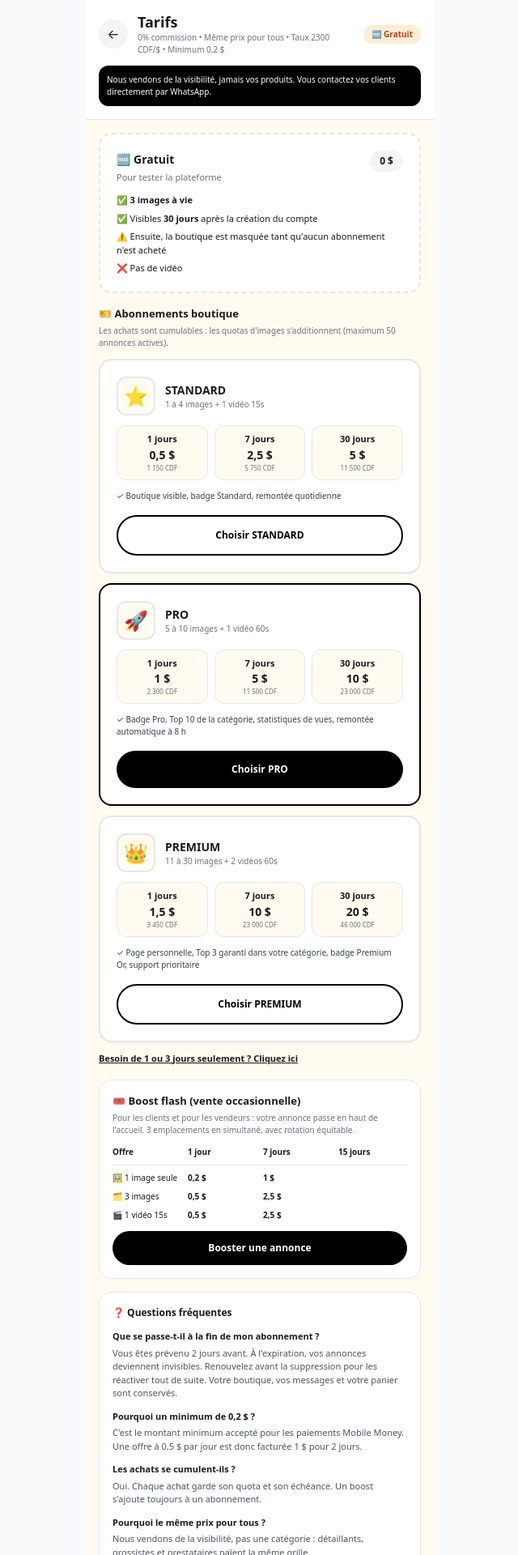
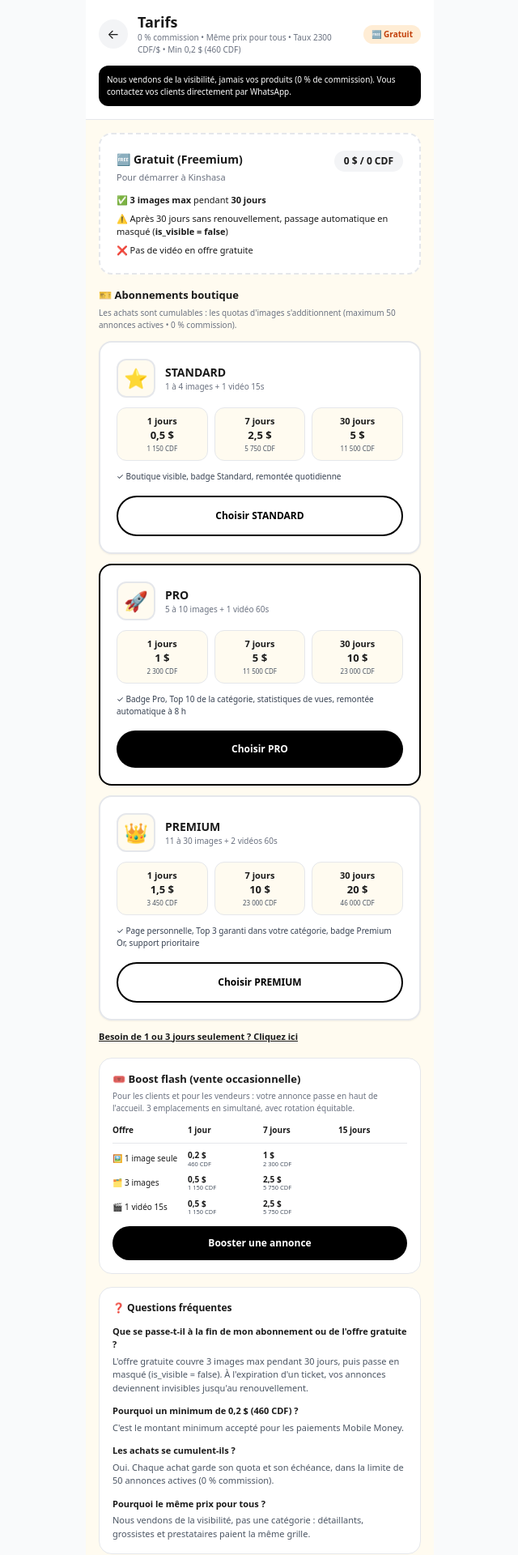
Before and after one commit to kongolokelvin47-cmd/Wenze-pwa, a Next.js app: page /tarifs in a window 1280 px wide. Shown: the top 1920 px of the page at 81% size, without its empty margins (319-959 px from the left). Built offline with nearby package versions, Linux system fonts and the light colour scheme.

Commit message:
Refactor Tarifs component and update UI
Refactor Tarifs component to TarifsPage, update subscription logic and UI elements.

```diff
--- a/app/tarifs/page.tsx
+++ b/app/tarifs/page.tsx
@@ -1,4 +1,5 @@
 "use client";
+
 import { useEffect, useState } from "react";
 import Link from "next/link";
 import {
@@ -12,17 +13,34 @@ import {
   PAIEMENT_MINIMUM_USD,
   verifierAbonnement,
   toCDFString,
-  usd
+  usd,
 } from "@/lib/paiement";
 
-export default function Tarifs() {
+const PLAFOND_ACTIVES = Math.min(50, Number(MAX_ANNONCES_ACTIVES || 50));
+const MAX_FREE_IMAGES = Math.min(3, Number(FREEMIUM?.maxImages || 3));
+const FREE_DAYS = Number(FREEMIUM?.dureeJours || 30);
+const MIN_USD = Number(PAIEMENT_MINIMUM_USD || 1);
+
+export default function TarifsPage() {
   const [ab, setAb] = useState<any>(null);
   const [showCourtes, setShowCourtes] = useState(false);
 
-  useEffect(() => {
+  const refresh = () => {
     try {
       setAb(verifierAbonnement());
     } catch {}
+  };
+
+  useEffect(() => {
+    refresh();
+    if (typeof window === "undefined") return;
+    const onSync = () => refresh();
+    window.addEventListener("storage", onSync);
+    window.addEventListener("wenze_abonnements_updated", onSync);
+    return () => {
+      window.removeEventListener("storage", onSync);
+      window.removeEventListener("wenze_abonnements_updated", onSync);
+    };
   }, []);
 
   const palierIds = Object.keys(PALIERS);
@@ -31,17 +49,35 @@ export default function Tarifs() {
     <div className="max-w-[430px] mx-auto min-h-screen bg-[#FFFBF0] pb-28">
       <header className="sticky top-0 bg-white/95 backdrop-blur z-20 p-4 border-b">
         <div className="flex items-center gap-3">
-          <Link href="/" className="w-9 h-9 bg-gray-100 rounded-full flex items-center justify-center">←</Link>
-          <div className="flex-1">
+          <Link
+            href="/"
+            className="w-9 h-9 bg-gray-100 rounded-full flex items-center justify-center"
+          >
+            ←
+          </Link>
+          <div className="flex-1 min-w-0">
             <h1 className="font-black text-[18px] leading-tight">Tarifs</h1>
-            <p className="text-[10px] text-gray-500">0% commission • Même prix pour tous • Taux {TAUX_CDF} CDF/$ • Minimum {usd(PAIEMENT_MINIMUM_USD)}</p>
+            <p className="text-[10px] text-gray-500">
+              0 % commission • Même prix pour tous • Taux {TAUX_CDF} CDF/$ • Min{" "}
+              {usd(MIN_USD)} ({toCDFString(MIN_USD)})
+            </p>
           </div>
-          <span className={"text-[10px] px-2.5 py-1 rounded-full font-black " + (ab?.isCache ? "bg-red-100 text-red-700" : ab?.isPaye ? "bg-black text-white" : "bg-orange-100 text-orange-700")}>
+          <span
+            className={
+              "text-[10px] px-2.5 py-1 rounded-full font-black shrink-0 " +
+              (ab?.isCache
+                ? "bg-red-100 text-red-700"
+                : ab?.isPaye
+                ? "bg-black text-white"
+                : "bg-orange-100 text-orange-700")
+            }
+          >
             {ab?.badge || "🆓"} {ab?.palierId || "Gratuit"}
           </span>
         </div>
         <p className="mt-3 bg-black text-white rounded-xl p-2.5 text-[10px]">
-          Nous vendons de la visibilité, jamais vos produits. Vous contactez vos clients directement par WhatsApp.
+          Nous vendons de la visibilité, jamais vos produits (0 % de
+          commission). Vous contactez vos clients directement par WhatsApp.
         </p>
       </header>
 
@@ -49,22 +85,35 @@ export default function Tarifs() {
         <div className="bg-white border-2 border-dashed rounded-2xl p-5">
           <div className="flex justify-between items-start">
             <div>
-              <p className="font-black text-[14px]">🆓 Gratuit</p>
-              <p className="text-[11px] text-gray-500 mt-1">Pour tester la plateforme</p>
+              <p className="font-black text-[14px]">🆓 Gratuit (Freemium)</p>
+              <p className="text-[11px] text-gray-500 mt-1">
+                Pour démarrer à Kinshasa
+              </p>
             </div>
-            <span className="bg-gray-100 px-3 py-1 rounded-full text-[12px] font-black">0 $</span>
+            <span className="bg-gray-100 px-3 py-1 rounded-full text-[12px] font-black">
+              0 $ / {toCDFString(0)}
+            </span>
           </div>
           <ul className="mt-3 space-y-1.5 text-[11px]">
-            <li>✅ <b>{FREEMIUM.maxImages} images à vie</b></li>
-            <li>✅ Visibles <b>{FREEMIUM.dureeJours} jours</b> après la création du compte</li>
-            <li>⚠️ Ensuite, la boutique est masquée tant qu'aucun abonnement n'est acheté</li>
-            <li>❌ Pas de vidéo</li>
+            <li>
+              ✅ <b>{MAX_FREE_IMAGES} images max</b> pendant{" "}
+              <b>{FREE_DAYS} jours</b>
+            </li>
+            <li>
+              ⚠️ Après {FREE_DAYS} jours sans renouvellement, passage automatique
+              en masqué (<b>is_visible = false</b>)
+            </li>
+            <li>❌ Pas de vidéo en offre gratuite</li>
           </ul>
         </div>
 
         <div>
           <p className="font-black text-[13px]">🎫 Abonnements boutique</p>
-          <p className="text-[10px] text-gray-500 mt-1">Les achats sont cumulables : les quotas d'images s'additionnent (maximum {MAX_ANNONCES_ACTIVES} annonces actives).</p>
+          <p className="text-[10px] text-gray-500 mt-1">
+            Les achats sont cumulables : les quotas d&apos;images
+            s&apos;additionnent (maximum {PLAFOND_ACTIVES} annonces actives • 0 %
+            commission).
+          </p>
 
           <div className="mt-3 grid gap-3">
             {palierIds.map((k) => {
@@ -72,21 +121,38 @@ export default function Tarifs() {
               const normales = p.durees.filter((d: any) => !d.courte);
               const courtes = p.durees.filter((d: any) => d.courte);
               return (
-                <div key={k} className={"bg-white border-2 rounded-2xl p-5 shadow-sm " + (k === "PRO" ? "border-black" : "")}>
+                <div
+                  key={k}
+                  className={
+                    "bg-white border-2 rounded-2xl p-5 shadow-sm " +
+                    (k === "PRO" ? "border-black" : "")
+                  }
+                >
                   <div className="flex gap-3 items-center">
-                    <div className="w-12 h-12 bg-[#FFFBF0] border-2 rounded-xl flex items-center justify-center text-2xl">{p.badge}</div>
+                    <div className="w-12 h-12 bg-[#FFFBF0] border-2 rounded-xl flex items-center justify-center text-2xl">
+                      {p.badge}
+                    </div>
                     <div>
                       <p className="font-black text-[14px]">{k}</p>
-                      <p className="text-[10px] text-gray-500">{p.imagesMin} à {p.imagesMax} images + {p.videos}</p>
+                      <p className="text-[10px] text-gray-500">
+                        {p.imagesMin} à {p.imagesMax} images + {p.videos}
+                      </p>
                     </div>
                   </div>
 
                   <div className="mt-3 grid grid-cols-3 gap-2">
                     {normales.map((d: any) => (
-                      <div key={d.id} className="border rounded-xl p-2 text-center bg-[#FFFBF0]">
+                      <div
+                        key={d.id}
+                        className="border rounded-xl p-2 text-center bg-[#FFFBF0]"
+                      >
                         <p className="font-black text-[11px]">{d.jours} jours</p>
-                        <p className="font-black text-[14px]">{usd(d.prixUSD)}</p>
-                        <p className="text-[8px] text-gray-500">{toCDFString(d.prixUSD)}</p>
+                        <p className="font-black text-[13px]">
+                          {usd(d.prixUSD)}
+                        </p>
+                        <p className="text-[8px] text-gray-600">
+                          {toCDFString(d.prixUSD)}
+                        </p>
                       </div>
                     ))}
                   </div>
@@ -94,22 +160,53 @@ export default function Tarifs() {
                   {showCourtes && courtes.length > 0 ? (
                     <div className="mt-2 grid grid-cols-3 gap-2">
                       {courtes.map((d: any) => (
-                        <div key={d.id} className="border border-dashed rounded-xl p-2 text-center">
-                          <p className="font-black text-[11px]">{d.jours} jour{d.jours > 1 ? "s" : ""}</p>
-                          <p className="font-black text-[13px]">{usd(d.prixUSD)}</p>
-                          {d.prixAffiche ? <p className="text-[7px] text-gray-500">{usd(d.prixAffiche)}/jour, minimum 1 $</p> : null}
+                        <div
+                          key={d.id}
+                          className="border border-dashed rounded-xl p-2 text-center"
+                        >
+                          <p className="font-black text-[11px]">
+                            {d.jours} jour{d.jours > 1 ? "s" : ""}
+                          </p>
+                          <p className="font-black text-[12px]">
+                            {usd(d.prixUSD)}
+                          </p>
+                          <p className="text-[8px] text-gray-600">
+                            {toCDFString(d.prixUSD)}
+                          </p>
                         </div>
                       ))}
                     </div>
                   ) : null}
 
                   <ul className="mt-3 space-y-1 text-[10px] text-gray-700">
-                    {k === "STANDARD" ? <li>✓ Boutique visible, badge Standard, remontée quotidienne</li> : null}
-                    {k === "PRO" ? <li>✓ Badge Pro, Top 10 de la catégorie, statistiques de vues, remontée automatique à 8 h</li> : null}
-                    {k === "PREMIUM" ? <li>✓ Page personnelle, Top 3 garanti dans votre catégorie, badge Premium Or, support prioritaire</li> : null}
+                    {k === "STANDARD" ? (
+                      <li>
+                        ✓ Boutique visible, badge Standard, remontée quotidienne
+                      </li>
+                    ) : null}
+                    {k === "PRO" ? (
+                      <li>
+                        ✓ Badge Pro, Top 10 de la catégorie, statistiques de
+                        vues, remontée automatique à 8 h
+                      </li>
+                    ) : null}
+                    {k === "PREMIUM" ? (
+                      <li>
+                        ✓ Page personnelle, Top 3 garanti dans votre catégorie,
+                        badge Premium Or, support prioritaire
+                      </li>
+                    ) : null}
                   </ul>
 
-                  <Link href={"/abonnement?palier=" + k} className={"mt-4 block w-full text-center py-3.5 rounded-full font-black text-[12px] " + (k === "PRO" ? "bg-black text-white" : "bg-white border-2 border-black text-black")}>
+                  <Link
+                    href={"/abonnement?palier=" + encodeURIComponent(k)}
+                    className={
+                      "mt-4 block w-full text-center py-3.5 rounded-full font-black text-[12px] " +
+                      (k === "PRO"
+                        ? "bg-black text-white"
+                        : "bg-white border-2 border-black text-black")
+                    }
+                  >
                     Choisir {k}
                   </Link>
                 </div>
@@ -117,60 +214,116 @@ export default function Tarifs() {
             })}
           </div>
 
-          <button type="button" onClick={() => setShowCourtes(!showCourtes)} className="mt-3 text-[11px] underline font-bold">
-            {showCourtes ? "Masquer les durées de 1 et 3 jours" : "Besoin de 1 ou 3 jours seulement ? Cliquez ici"}
+          <button
+            type="button"
+            onClick={() => setShowCourtes(!showCourtes)}
+            className="mt-3 text-[11px] underline font-bold"
+          >
+            {showCourtes
+              ? "Masquer les durées de 1 et 3 jours"
+              : "Besoin de 1 ou 3 jours seulement ? Cliquez ici"}
           </button>
         </div>
 
         <div className="bg-white border rounded-2xl p-4">
-          <p className="font-black text-[13px]">🎟️ Boost flash (vente occasionnelle)</p>
+          <p className="font-black text-[13px]">
+            🎟️ Boost flash (vente occasionnelle)
+          </p>
           <p className="text-[10px] text-gray-500 mt-1">
-            Pour les clients et pour les vendeurs : votre annonce passe en haut de l'accueil. {EMPLACEMENTS_FLASH} emplacements en simultané, avec rotation équitable.
+            Pour les clients et pour les vendeurs : votre annonce passe en haut
+            de l&apos;accueil. {EMPLACEMENTS_FLASH} emplacements en simultané,
+            avec rotation équitable.
           </p>
           <div className="mt-3 space-y-2 text-[10px]">
-            <div className="grid grid-cols-4 gap-2 font-black border-b pb-2"><span>Offre</span><span>1 jour</span><span>7 jours</span><span>15 jours</span></div>
+            <div className="grid grid-cols-4 gap-2 font-black border-b pb-2">
+              <span>Offre</span>
+              <span>1 jour</span>
+              <span>7 jours</span>
+              <span>15 jours</span>
+            </div>
             {TYPES_OCC.map((t) => (
-              <div key={t.id} className="grid grid-cols-4 gap-2 items-center">
-                <span>{t.badge} {t.label}</span>
+              <div
+                key={t.id}
+                className="grid grid-cols-4 gap-2 items-center"
+              >
+                <span>
+                  {t.badge} {t.label}
+                </span>
                 {OCCASIONNEL.offres
                   .filter((o) => o.type === t.id)
                   .map((o) => (
-                    <span key={o.id} className="font-black">
+                    <span key={o.id} className="font-black leading-tight">
                       {usd(o.prixUSD)}
-                      {o.jours !== (o.dureeId === "1j" ? 1 : o.dureeId === "7j" ? 7 : 15) ? <span className="block text-[7px] font-normal text-gray-500">= {o.jours} jours</span> : null}
+                      <span className="block text-[7.5px] font-normal text-gray-600">
+                        {toCDFString(o.prixUSD)}
+                      </span>
                     </span>
                   ))}
               </div>
             ))}
           </div>
-          <Link href="/abonnement?mode=occasionnel" className="mt-3 block text-center bg-black text-white rounded-full py-3 font-black text-[12px]">Booster une annonce</Link>
+          <Link
+            href="/abonnement?mode=occasionnel"
+            className="mt-3 block text-center bg-black text-white rounded-full py-3 font-black text-[12px]"
+          >
+            Booster une annonce
+          </Link>
         </div>
 
         <div className="bg-white border rounded-2xl p-4">
           <p className="font-black text-[12px]">❓ Questions fréquentes</p>
           <div className="mt-3 space-y-3 text-[11px]">
             <div>
-              <p className="font-bold">Que se passe-t-il à la fin de mon abonnement ?</p>
-              <p className="text-gray-600 mt-1">Vous êtes prévenu 2 jours avant. À l'expiration, vos annonces deviennent invisibles. Renouvelez avant la suppression pour les réactiver tout de suite. Votre boutique, vos messages et votre panier sont conservés.</p>
+              <p className="font-bold">
+                Que se passe-t-il à la fin de mon abonnement ou de l&apos;offre
+                gratuite ?
+              </p>
+              <p className="text-gray-600 mt-1">
+                L&apos;offre gratuite couvre {MAX_FREE_IMAGES} images max
+                pendant {FREE_DAYS} jours, puis passe en masqué (is_visible =
+                false). À l&apos;expiration d&apos;un ticket, vos annonces
+                deviennent invisibles jusqu&apos;au renouvellement.
+              </p>
             </div>
             <div>
-              <p className="font-bold">Pourquoi un minimum de {usd(PAIEMENT_MINIMUM_USD)} ?</p>
-              <p className="text-gray-600 mt-1">C'est le montant minimum accepté pour les paiements Mobile Money. Une offre à 0,5 $ par jour est donc facturée 1 $ pour 2 jours.</p>
+              <p className="font-bold">
+                Pourquoi un minimum de {usd(MIN_USD)} ({toCDFString(MIN_USD)}) ?
+              </p>
+              <p className="text-gray-600 mt-1">
+                C&apos;est le montant minimum accepté pour les paiements Mobile
+                Money.
+              </p>
             </div>
             <div>
               <p className="font-bold">Les achats se cumulent-ils ?</p>
-              <p className="text-gray-600 mt-1">Oui. Chaque achat garde son quota et son échéance. Un boost s'ajoute toujours à un abonnement.</p>
+              <p className="text-gray-600 mt-1">
+                Oui. Chaque achat garde son quota et son échéance, dans la
+                limite de {PLAFOND_ACTIVES} annonces actives (0 % commission).
+              </p>
             </div>
             <div>
               <p className="font-bold">Pourquoi le même prix pour tous ?</p>
-              <p className="text-gray-600 mt-1">Nous vendons de la visibilité, pas une catégorie : détaillants, grossistes et prestataires paient la même grille.</p>
+              <p className="text-gray-600 mt-1">
+                Nous vendons de la visibilité, pas une catégorie :
+                détaillants, grossistes et prestataires paient la même grille.
+              </p>
             </div>
           </div>
         </div>
 
         <div className="flex gap-2">
-          <Link href="/abonnement" className="flex-1 bg-black text-white rounded-full py-4 text-center font-black text-[13px]">🎫 Acheter</Link>
-          <Link href="/" className="flex-1 bg-white border-2 border-black rounded-full py-4 text-center font-bold text-[13px]">Voir le marché</Link>
+          <Link
+            href="/abonnement"
+            className="flex-1 bg-black text-white rounded-full py-4 text-center font-black text-[13px]"
+          >
+            🎫 Acheter
+          </Link>
+          <Link
+            href="/"
+            className="flex-1 bg-white border-2 border-black rounded-full py-4 text-center font-bold text-[13px]"
+          >
+            Voir le marché
+          </Link>
         </div>
       </div>
     </div>
```
